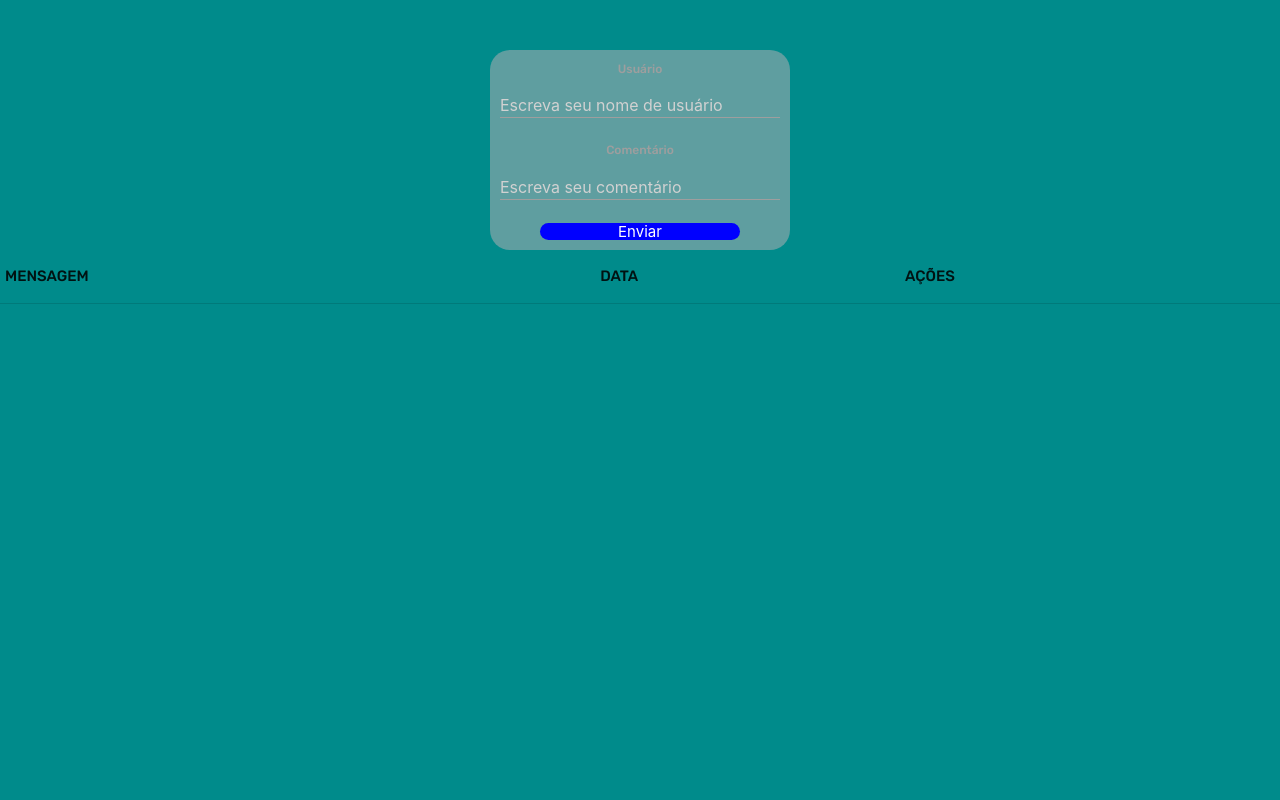
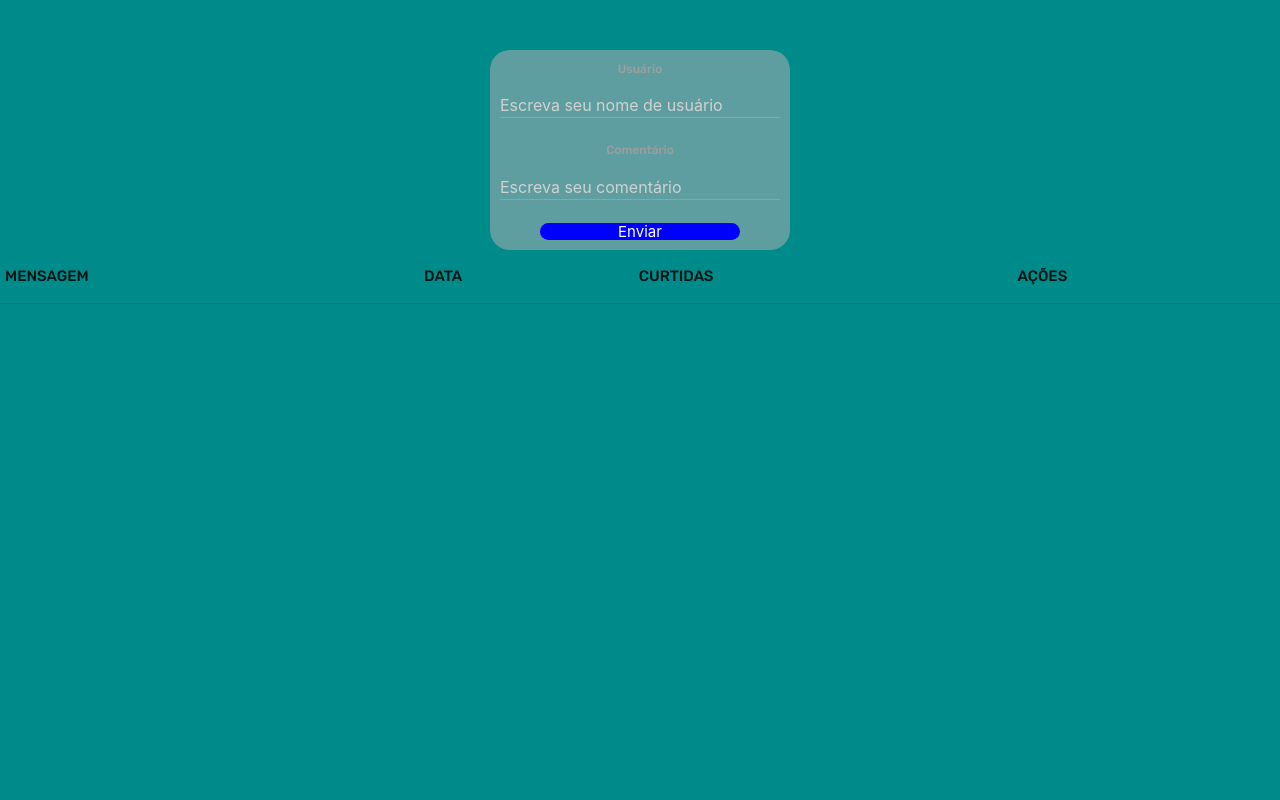
Before and after one commit to MatheusRomagnoli/feedback, a Flask app: page / in a window 1280 px wide. Run offline with Flask 3, Linux system fonts and the light colour scheme; data that the repository does not hold is empty; parts of the project's set-up code (start-up, migrations or seed data) failed here and were passed over.

Commit message:
ADD/MODIFY: adição do like/ajustes (incompleto)

```diff
--- a/app.py
+++ b/app.py
@@ -30,4 +30,9 @@ def delete_mensagem(codigo):
     Mensagem.deletar_mensagem(codigo)
     return redirect("/")
 
+
+@app.route("put/mensagem/adicionar/curtida/<codigo>")
+def adicionar_curtida(codigo):
+    return redirect("/")
+
 app.run(debug=True)
--- a/data/conexao.py
+++ b/data/conexao.py
@@ -20,5 +20,6 @@ class Conexao:
             user = "3ds",
             password = "banana",
             database = "db_Feedback"
+            # FALTA ADICIONAR AS CURTIDAS
     )
         return conexao
--- a/model/controler_mensagem.py
+++ b/model/controler_mensagem.py
@@ -40,7 +40,7 @@ class Mensagem:
         cursor = conexao.cursor(dictionary=True)
 
         # criando o sql que será executado
-        sql = """SELECT cod_comentario, nome as usuario, comentario as mensagem, data_hora as data FROM tb_Comentarios;"""
+        sql = """SELECT cod_comentario, nome as usuario, comentario as mensagem, data_hora as data, curtidas FROM tb_Comentarios;"""
 
         # executar o comando sql
         cursor.execute(sql)
@@ -64,7 +64,7 @@ class Mensagem:
         # criando o SQL que será executado
         sql = """DELETE FROM tb_Comentarios
                 WHERE cod_comentario = %s"""
-        valores=(codigo,)
+        valores=(codigo)
 
         # executando o comando
         cursor.execute(sql,valores)
--- a/templates/index.html
+++ b/templates/index.html
@@ -28,7 +28,7 @@
             <input type="text" placeholder="Escreva seu nome de usuário" class="formatacao-inputs" name="usuario" />
 
             <label>Comentário</label>
-            <input type="text" placeholder="Escreva seu comentário" class="formatacao-inputs" name="comentario" />
+            <input type="text" placeholder="Escreva seu comentário" class="formatacao-inputs" name="mensagem" />
 
             <button type="submit" class="formatacao-botao">Enviar</button>
         </form>
@@ -41,6 +41,9 @@
                     </td>
                     <td>
                         DATA
+                    </td>
+                    <td>
+                        CURTIDAS
                     </td>
                     <td>
                         AÇÕES
@@ -59,6 +62,9 @@
                         {{mensagem.mensagem}}
                     </td>
                     <td>
+                        <a href=""><button class="btn waves-effect waves-light" type="submit" name="action">Curtir</button></a>
+                    </td>
+                    <td>
                         <a href="/delete/mensagem/{{mensagem.cod_comentario}}"><button class="btn waves-effect waves-light" type="submit" name="action">Excluir</button></a>
                     </td>
                     </tr>
```
